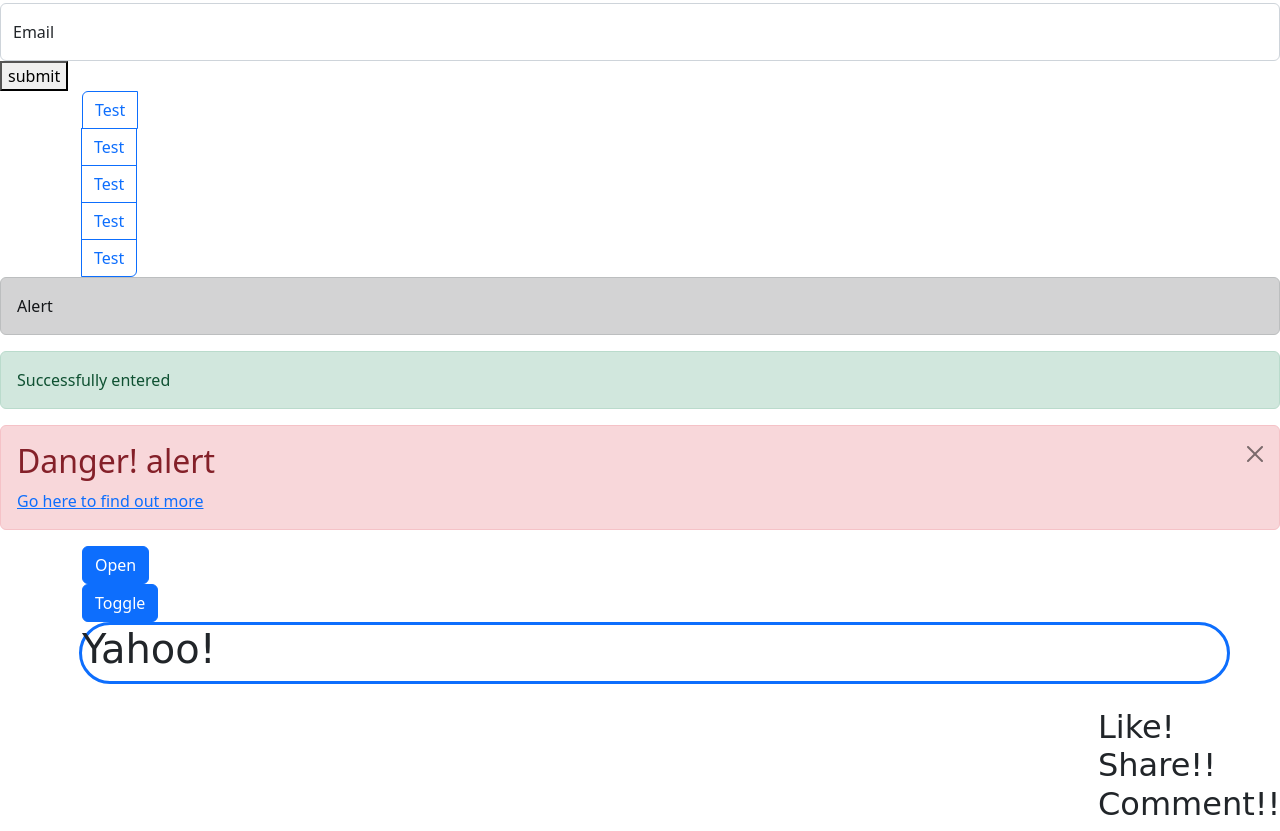
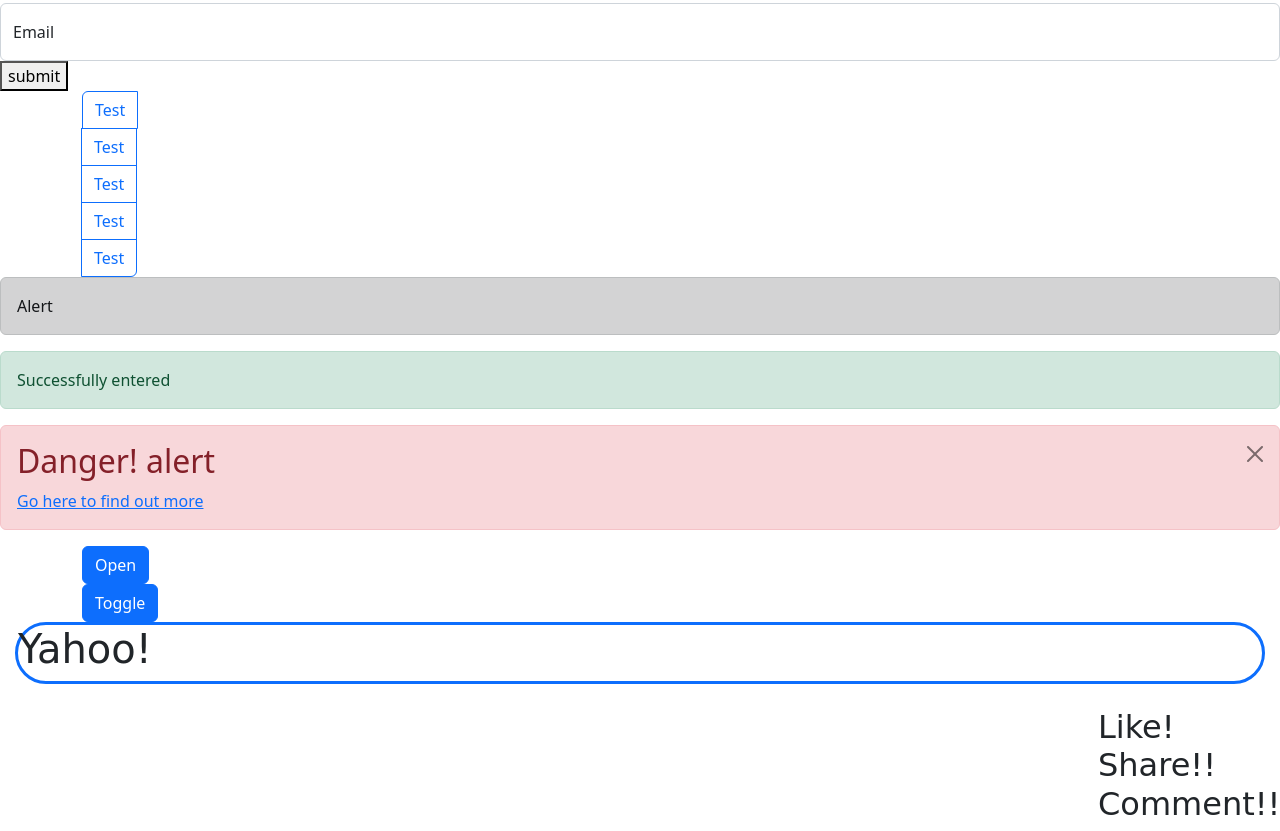
Before and after one commit to Diksha-Kamble22/bootstrap_proj, a plain HTML site: page index.html in a window 1280 px wide. Shown: the part 743-1574 px from the top of the page. Drawn offline with nearby package versions, Linux system fonts and the light colour scheme.

Commit message:
adjust pixels

```diff
--- a/style.css
+++ b/style.css
@@ -5,8 +5,8 @@
   margin-top: 50px;
 }
 #Ye {
-  margin-left: 79px;
-  margin-right: 50px;
+  margin-left: 15px;
+  margin-right: 15px;
 }
 #sir {
   margin-right: 79px;
```
